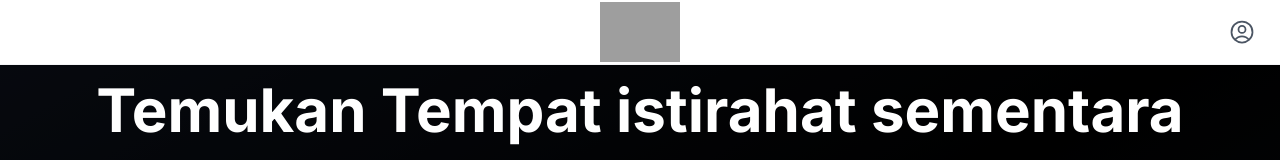
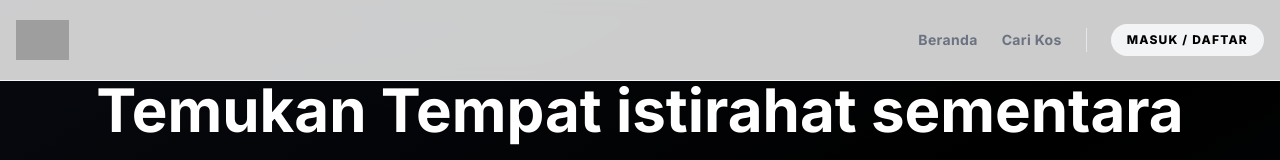
Before and after one commit to Kosan888/Kosan_praktek, a React (Vite) app: page / in a window 1280 px wide. Shown: the top 160 px of the page. Built offline with nearby package versions, Linux system fonts and the light colour scheme; no server answers; the database is empty; grey boxes are pictures that could not be loaded.

Commit message:
Update Header.jsx

```diff
--- a/src/components/Header.jsx
+++ b/src/components/Header.jsx
@@ -1,25 +1,22 @@
 import React, { useState, useEffect } from 'react';
 import { useNavigate } from 'react-router-dom';
-import { supabase } from '@/lib/customSupabaseClient'; // Pastikan path ini sesuai dengan AuthModal.jsx Anda
+import { supabase } from '@/lib/customSupabaseClient';
 import AuthModal from './AuthModal';
 
-const Header = () => {
+const Header = ({ onLoginClick, onSignupClick }) => {
   const navigate = useNavigate();
-
-  // State untuk modal & data user
   const [isAuthModalOpen, setIsAuthModalOpen] = useState(false);
+  const [modalView, setModalView] = useState('login');
   const [user, setUser] = useState(null);
 
-  // 1. Cek Status Login User (Realtime)
+  // Realtime Auth Listener
   useEffect(() => {
-    // Cek session awal saat halaman dimuat
     const getSession = async () => {
       const { data: { session } } = await supabase.auth.getSession();
       setUser(session?.user ?? null);
     };
     getSession();
 
-    // Pasang 'telinga' untuk mendengar perubahan login/logout
     const { data: { subscription } } = supabase.auth.onAuthStateChange((_event, session) => {
       setUser(session?.user ?? null);
     });
@@ -27,68 +24,68 @@ const Header = () => {
     return () => subscription.unsubscribe();
   }, []);
 
-  // 2. Fungsi Tombol Profil dengan Logika Cerdas
   const handleProfileClick = () => {
     if (user) {
-      // JIKA SUDAH LOGIN: Arahkan ke halaman profil
       navigate('/profile');
     } else {
-      // JIKA BELUM LOGIN: Buka popup login/daftar
-      setIsAuthModalOpen(true);
+      // Buka modal login internal jika props tidak tersedia
+      if (onLoginClick) {
+        onLoginClick();
+      } else {
+        setModalView('login');
+        setIsAuthModalOpen(true);
+      }
     }
   };
 
   return (
     <>
-      <header className="fixed top-0 left-0 right-0 bg-white z-40 border-b border-gray-100 shadow-sm">
-        <div className="container mx-auto px-4 h-16 flex items-center justify-center relative">
+      <header className="fixed top-0 left-0 right-0 bg-white/80 backdrop-blur-md z-40 border-b border-gray-100 shadow-sm transition-all">
+        <div className="max-w-7xl mx-auto px-4 h-20 flex items-center justify-between">
 
           {/* Logo */}
           <div
-            className="cursor-pointer transition-transform hover:scale-105"
+            className="cursor-pointer flex items-center gap-2 group"
             onClick={() => navigate('/')}
           >
+             {/* Ganti src dengan logo kamu yang valid */}
             <img
               src="https://horizons-cdn.hostinger.com/fe0ceffa-a268-4ed7-9517-b00266208690/82f0ec3177ec7c28e1cd03e5f4aac30f.jpg"
               alt="Kosan Logo"
-              className="h-[60px] w-auto object-contain"
+              className="h-10 w-auto object-contain group-hover:scale-105 transition-transform"
             />
           </div>
 
-          {/* TOMBOL PROFIL (Desktop Only) */}
-          <div className="absolute right-4 hidden md:flex items-center">
+          {/* Desktop Navigation */}
+          <div className="hidden md:flex items-center gap-6">
+            <nav className="flex gap-6 text-sm font-bold text-gray-500 uppercase tracking-wide">
+                <button onClick={() => navigate('/')} className="hover:text-black transition-colors">Beranda</button>
+                <button onClick={() => navigate('/#featured-section')} className="hover:text-black transition-colors">Cari Kos</button>
+            </nav>
+
+            <div className="w-px h-6 bg-gray-200"></div>
+
             <button
               onClick={handleProfileClick}
-              className={`p-2 rounded-full transition-all duration-200 ${
+              className={`flex items-center gap-2 px-4 py-2 rounded-full transition-all ${
                 user
-                  ? "text-black bg-gray-100 hover:bg-gray-200" // Style jika sudah login (lebih bold)
-                  : "text-gray-600 hover:text-blue-600 hover:bg-gray-50" // Style jika tamu
+                  ? "bg-black text-white hover:bg-gray-800 shadow-lg"
+                  : "bg-gray-100 text-black hover:bg-gray-200"
               }`}
-              title={user ? "Ke Profil Saya" : "Masuk / Daftar"}
             >
-              <svg
-                xmlns="http://www.w3.org/2000/svg"
-                className="h-7 w-7"
-                fill={user ? "currentColor" : "none"} // Icon terisi jika login
-                viewBox="0 0 24 24"
-                stroke="currentColor"
-                strokeWidth={1.5}
-              >
-                <path
-                  strokeLinecap="round"
-                  strokeLinejoin="round"
-                  d="M17.982 18.725A7.488 7.488 0 0012 15.75a7.488 7.488 0 00-5.982 2.975m11.963 0a9 9 0 10-11.963 0m11.963 0A8.966 8.966 0 0112 21a8.966 8.966 0 01-5.982-2.275M15 9.75a3 3 0 11-6 0 3 3 0 016 0z"
-                />
-              </svg>
+              <span className="text-xs font-black uppercase tracking-widest">
+                {user ? "Akun Saya" : "Masuk / Daftar"}
+              </span>
             </button>
           </div>
-
         </div>
       </header>
 
+      {/* Internal Auth Modal (Fallback jika props tidak dikirim) */}
       <AuthModal
         isOpen={isAuthModalOpen}
         onClose={() => setIsAuthModalOpen(false)}
+        initialView={modalView}
       />
     </>
   );
```
